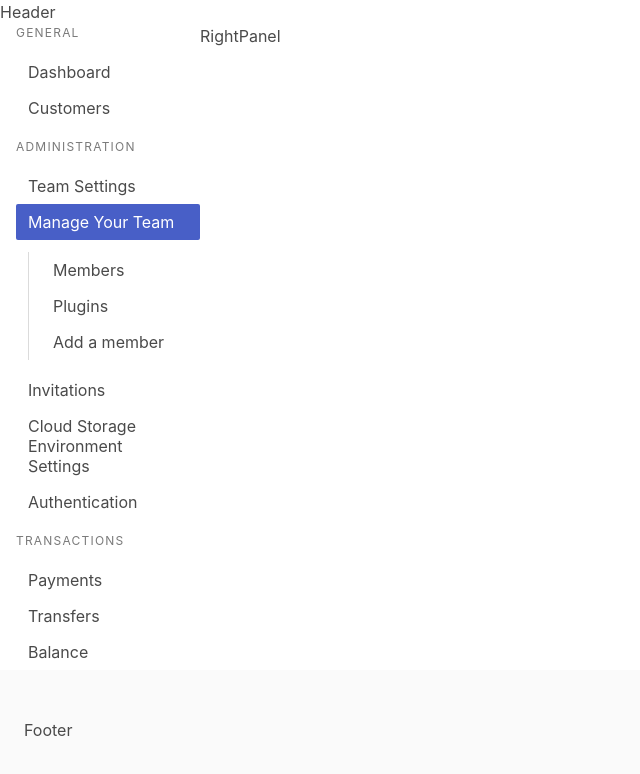
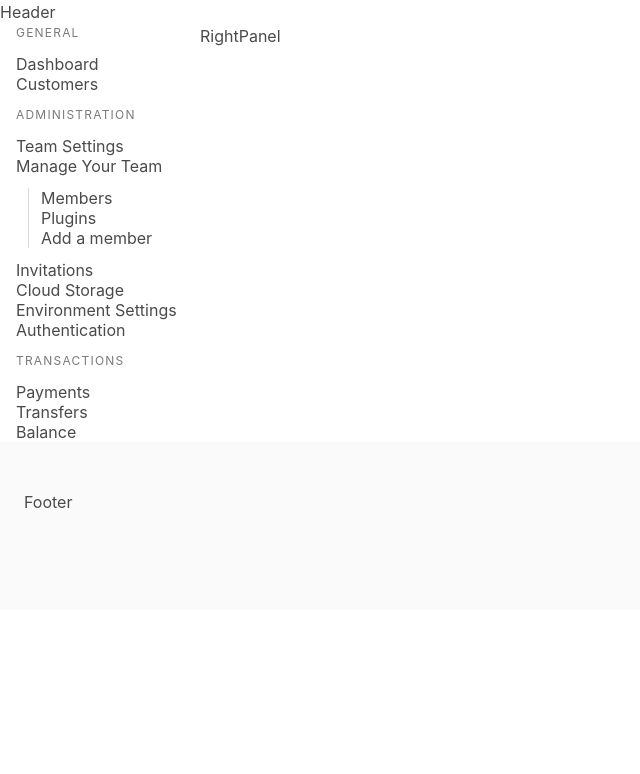
Before and after one commit to zigomon/StudyReact, a React (Create React App) app: page / in a window 1280 px wide. Shown: the top 774 px of the page, without its empty margins (0-640 px from the left). Built offline with nearby package versions, Linux system fonts and the light colour scheme.

Commit message:
delete a

```diff
--- a/src/LeftPanel.jsx
+++ b/src/LeftPanel.jsx
@@ -8,33 +8,32 @@ const LeftPanel = (props) => {
                     General
                 </p>
                 <ul class="menu-list">
-                    <li><a href="#">Dashboard</a></li>
-                    <li><a href="#">Customers</a></li>
+                    <li>Dashboard</li>
+                    <li>Customers</li>
                 </ul>
                 <p class="menu-label">
                     Administration
                 </p>
                 <ul class="menu-list">
-                    <li><a href="#">Team Settings</a></li>
-                    <li>
-                        <a class="is-active">Manage Your Team</a>
+                    <li>Team Settings</li>
+                    <li>Manage Your Team
                         <ul>
-                            <li><a href="#">Members</a></li>
-                            <li><a href="#">Plugins</a></li>
-                            <li><a href="#">Add a member</a></li>
+                            <li>Members</li>
+                            <li>Plugins</li>
+                            <li>Add a member</li>
                         </ul>
                     </li>
-                    <li><a href="#">Invitations</a></li>
-                    <li><a href="#">Cloud Storage Environment Settings</a></li>
-                    <li><a href="#">Authentication</a></li>
+                    <li>Invitations</li>
+                    <li>Cloud Storage Environment Settings</li>
+                    <li>Authentication</li>
                 </ul>
                 <p class="menu-label">
                     Transactions
                 </p>
                 <ul class="menu-list">
-                    <li><a href="#">Payments</a></li>
-                    <li><a href="#">Transfers</a></li>
-                    <li><a href="#">Balance</a></li>
+                    <li>Payments</li>
+                    <li>Transfers</li>
+                    <li>Balance</li>
                 </ul>
             </aside>
         </div>
```
